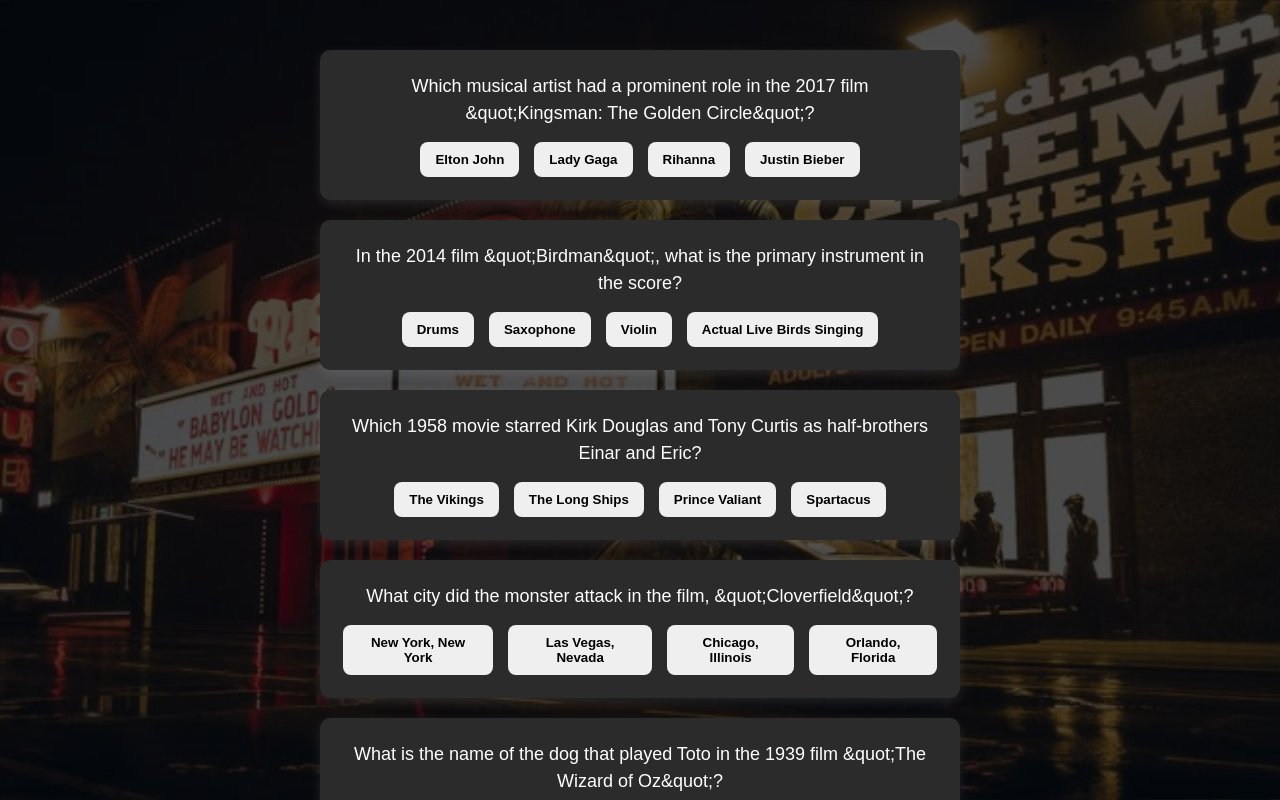
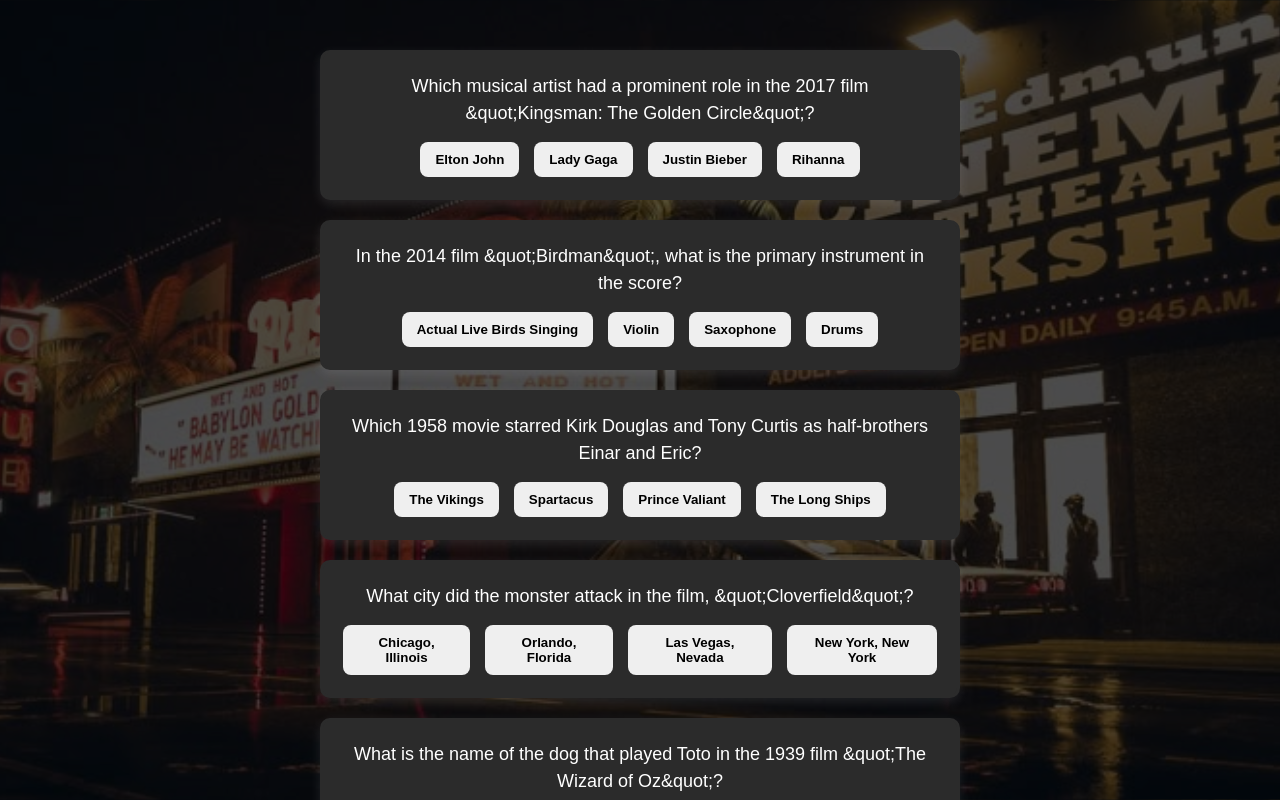
Before and after one commit to makedonkatochevska/react_quiz, a React (Vite) app: page / in a window 1280 px wide. Shown: the top 800 px of the page. Built offline with nearby package versions, Linux system fonts and the light colour scheme.

Commit message:
correct answer logic done

```diff
--- a/src/components/MultipleAnswerQuestion.tsx
+++ b/src/components/MultipleAnswerQuestion.tsx
@@ -3,19 +3,38 @@ import style from "../styles/questions.module.scss";
 
 interface Props {
   questionData: QuestionTypes;
+  handleAnswer: (question: string, answer: string) => void;
 }
 
-export default function MultipleAnswerQuestion({ questionData }: Props) {
-  const answers = [
-    questionData.correct_answer,
-    ...questionData.incorrect_answers,
-  ];
+export default function MultipleAnswerQuestion({
+  questionData,
+  handleAnswer,
+}: Props) {
   return (
-    <div className={style.question}>
+    <div
+      className={style.question}
+      style={{
+        borderColor:
+          questionData.isQuestionCorrect !== undefined
+            ? questionData.isQuestionCorrect
+              ? "green"
+              : "red"
+            : undefined,
+      }}
+    >
       {questionData.question}
       <div className={style.answerButtonContainer}>
-        {answers.map((answer) => {
-          return <button className={style.answerButton}>{answer}</button>;
+        {questionData.shuffledAnswers.map((answer) => {
+          return (
+            <button
+              className={style.answerButton}
+              onClick={() => {
+                handleAnswer(questionData.question, answer);
+              }}
+            >
+              {answer}
+            </button>
+          );
         })}
       </div>
     </div>
--- a/src/components/QuestionsContainer.tsx
+++ b/src/components/QuestionsContainer.tsx
@@ -6,7 +6,19 @@ import { localData } from "../data/data";
 import style from "../styles/questions.module.scss";
 
 export default function QuestionsContainer() {
-  const [data, setData] = useState<QuestionTypes[]>(localData.results);
+  const [data, setData] = useState<QuestionTypes[]>(
+    localData.results.map((q) => {
+      const allAnswers = [q.correct_answer, ...q.incorrect_answers];
+
+      const shuffledAnswers = allAnswers.sort(() => Math.random() - 0.5);
+
+      return {
+        ...q,
+        isQuestionCorrect: undefined,
+        shuffledAnswers: shuffledAnswers,
+      };
+    })
+  );
 
   /*useEffect(() => {
     const fetchData = async () => {
@@ -20,7 +32,28 @@ export default function QuestionsContainer() {
     };
     fetchData();
   }, []);*/
-  console.log("data from state", data);
+
+  useEffect(() => {
+    console.log("Updated data:", data);
+  }, [data]);
+
+  const handleAnswer = (question: string, answer: string) => {
+    console.log(question, answer);
+
+    const updatedQuestionData = data.map((q) => {
+      if (q.question === question) {
+        return {
+          ...q,
+          isQuestionCorrect: answer === q.correct_answer,
+        };
+      }
+      return q;
+    });
+
+    setData(updatedQuestionData);
+    console.log("AFTER CLICK", data);
+  };
+
   return (
     <div className={style.questionsContainer}>
       {data && data.length > 0 ? (
@@ -28,6 +61,7 @@ export default function QuestionsContainer() {
           <MultipleAnswerQuestion
             questionData={questionItem}
             key={questionItem.question}
+            handleAnswer={handleAnswer}
           />
         ))
       ) : (
--- a/src/types/QuestionTypes.ts
+++ b/src/types/QuestionTypes.ts
@@ -5,5 +5,6 @@ export type QuestionTypes = {
   question: string;
   correct_answer: string;
   incorrect_answers: string[];
-  isAnswered?: boolean | undefined;
+  isQuestionCorrect?: boolean;
+  shuffledAnswers: string[];
 };
```
